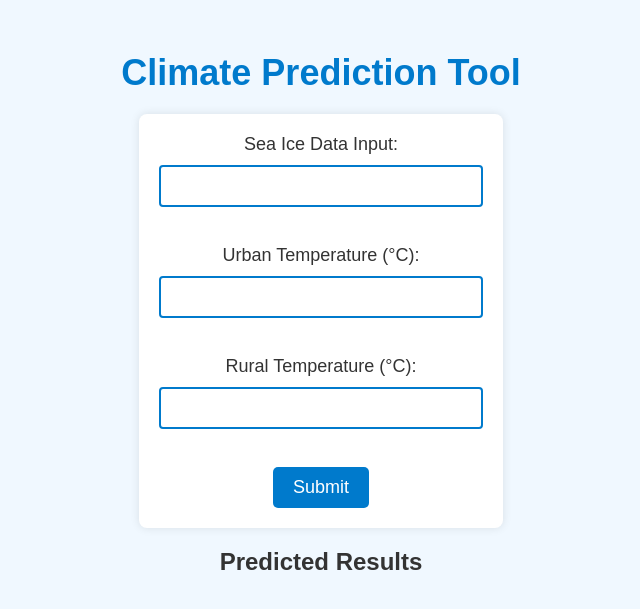
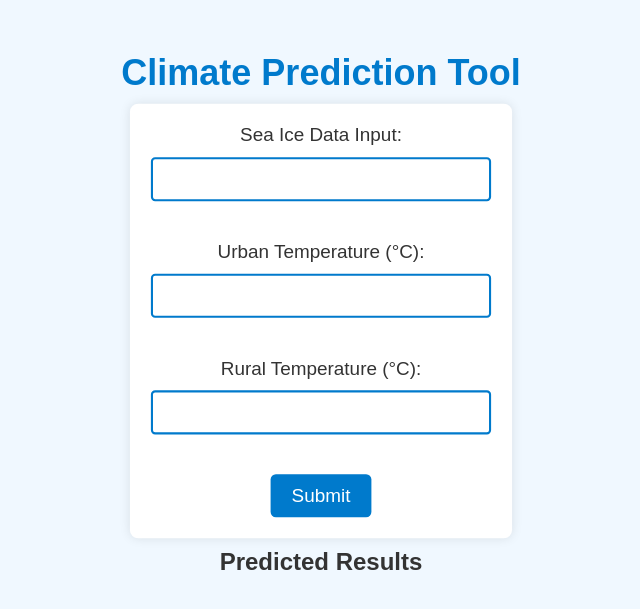
Before and after one commit to Akshayrr07/NOVA, a Flask app: page / in a window 1280 px wide, with the pointer over the restyled element. Shown: the top 609 px of the page, without its empty margins (319-959 px from the left). Run offline with Flask 3, Linux system fonts and the light colour scheme; parts of the project's set-up code (start-up, migrations or seed data) failed here and were passed over.

Commit message:
Update styles.css

```diff
--- a/static/css/styles.css
+++ b/static/css/styles.css
@@ -67,6 +67,12 @@ button[type="submit"]:active {
     background-color: #002a4f;
 }
 
+form:hover {
+    transform: scale(1.05);
+    transition: tranfrom 0.6s ease;
+
+}
+
 /* Animation for results */
 #sea_ice_result, #uhi_result {
     font-size: 20px;
```
